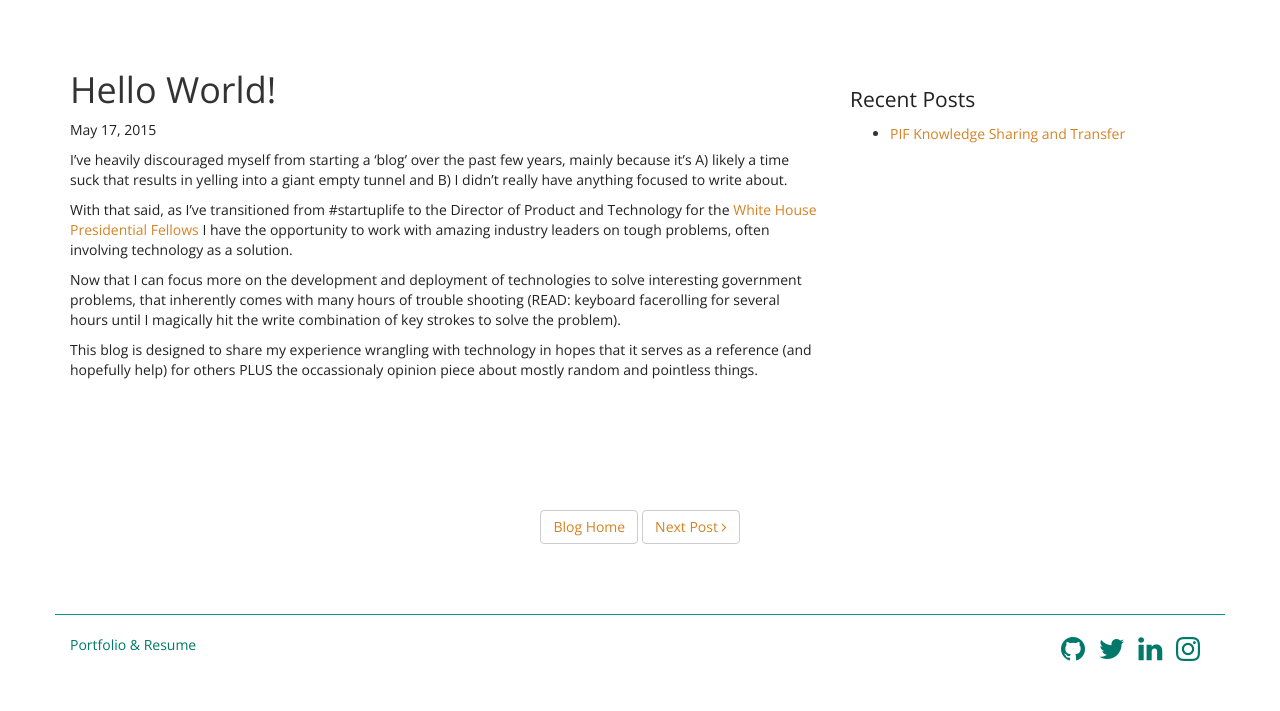
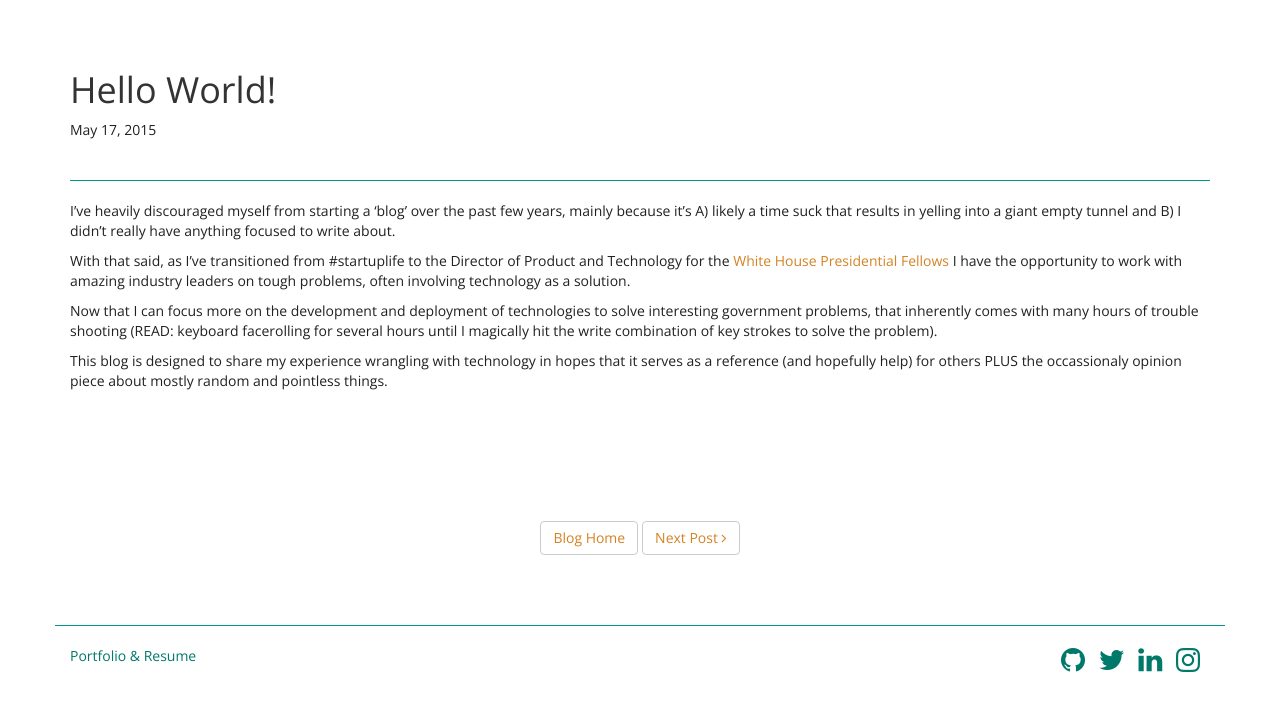
Before and after one commit to stroupaloop/stroupaloop-website, a Jekyll site: the page built from _posts/2015-05-17-hello-world.markdown, in a window 1280 px wide. Shown: the top 711 px of the page. Built offline with Jekyll 4.4.1, drawn with Linux system fonts in a browser that asks for light colours; nearby versions of some CDN libraries; comment, search, counter and statistics services are not loaded.

Commit message:
added in lazyYT execution, fixed footer in blog posts, added in some random js to footer, fixed some formatting

```diff
--- a/_includes/footer.html
+++ b/_includes/footer.html
@@ -15,3 +15,7 @@ m=s.getElementsByTagName(o)[0];a.async=1;a.src=g;m.parentNode.insertBefore(a,m)
 
 ga('create', 'UA-40197345-2', 'auto');
 ga('send', 'pageview');
+
+<script type="text/javascript">var switchTo5x=true;</script>
+<script type="text/javascript" src="http://w.sharethis.com/button/buttons.js"></script>
+<script type="text/javascript">stLight.options({publisher: "961e8696-4c7c-4cf0-b3be-c1810c1cd325", doNotHash: false, doNotCopy: false, hashAddressBar: false});</script>
--- a/_layouts/post.html
+++ b/_layouts/post.html
@@ -3,12 +3,21 @@ layout: default
 ---
 <div class="container" id="post">
 	<div class="row">
-		<div class="col-sm-8">
+		<div class="col-sm-12">
 			<header class="post-header">
 			  <h1 class="post-title">{{ page.title }}</h1>
-			  <p class="post-meta">{{ page.date | date: "%b %-d, %Y" }}{% if page.author %} • {{ page.author }}{% endif %}{% if page.meta %} • {{ page.meta }}{% endif %}</p>
+			  <p class="post-meta">
+			  	{{ page.date | date: "%b %-d, %Y" }}{% if page.author %} • {{ page.author }}{% endif %}{% if page.meta %} • {{ page.meta }}{% endif %}
+			  	<br/>
+			  	<br/>
+			  	<span class='st_facebook_large' displayText='Facebook'></span>
+					<span class='st_twitter_large' displayText='Tweet'></span>
+					<span class='st_linkedin_large' displayText='LinkedIn'></span>
+					<span class='st_googleplus_large' displayText='Google +'></span>
+					<span class='st_email_large' displayText='Email'></span>
+			  </p>
 			</header>
-
+			<hr/>
 			<article class="post-content">
 			  {{ content }}
 			  <br/>
@@ -26,14 +35,6 @@ layout: default
 				</script>
 				<noscript>Please enable JavaScript to view the <a href="https://disqus.com/?ref_noscript" rel="nofollow">comments powered by Disqus.</a></noscript>
 			</article>
-		</div>
-		<div class="col-sm-4 hidden-xs" id="recent-posts">
-			<h4>Recent Posts</h4>
-			<ul>
-			{% for post in site.related_posts limit:10 %}
-	      <li><a href="{{ site.url }}/{{ post.url }}">{{ post.title }}</a></li>
-	    {% endfor %}
-	  	</ul>
 		</div>
 	</div>
 	<div class="row" id="blog-nav">
@@ -53,13 +54,13 @@ layout: default
 <div class="container" id="post-footer">
 	<div class="row">
 		<hr/>
-		<div class="col-sm-6">
+		<div class="col-sm-6" id="post-footer-left">
 			<ul>
 				<li><a href="{{ site.url }}">Portfolio &amp; Resume</a></li>
 			</ul>
 		</div>
-		<div class="col-sm-6">
-			<ul class="pull-right">
+		<div class="col-sm-6" id="post-footer-right">
+			<ul>
 				<li><a href="http://github.com/stroupaloop" target="_blank"><i class="fa fa-github fa-2x"></i></a></li>
 				<li><a href="http://twitter.com/stroupaloop" target="_blank"><i class="fa fa-twitter fa-2x"></i></a></li>
 				<li><a href="http://linkedin.com/in/andrewstroup" target="_blank"><i class="fa fa-linkedin fa-2x"></i></a></li>
--- a/_sass/_layout.scss
+++ b/_sass/_layout.scss
@@ -372,6 +372,9 @@ fieldset[disabled] .btn-bluegrey.active {
       padding-right:10px;
     }
   }
+  #post-footer-right{
+    text-align:right;
+  }
 }
 
 /* Large devices (large desktops, 1200px and up) */
@@ -488,4 +491,9 @@ fieldset[disabled] .btn-bluegrey.active {
       padding-top:10px;
     }
   }
+  #post-footer{
+    #post-footer-left, #post-footer-right{
+      text-align:center;
+    }
+  }
 }
--- a/blog.html
+++ b/blog.html
@@ -19,13 +19,13 @@ title: Blog
 <div class="container" id="post-footer">
 	<div class="row">
 		<hr/>
-		<div class="col-sm-6">
+		<div class="col-sm-6" id="post-footer-left">
 			<ul>
 				<li><a href="{{ site.url }}">Portfolio &amp; Resume</a></li>
 			</ul>
 		</div>
-		<div class="col-sm-6">
-			<ul class="pull-right">
+		<div class="col-sm-6" id="post-footer-right">
+			<ul>
 				<li><a href="http://github.com/stroupaloop" target="_blank"><i class="fa fa-github fa-2x"></i></a></li>
 				<li><a href="http://twitter.com/stroupaloop" target="_blank"><i class="fa fa-twitter fa-2x"></i></a></li>
 				<li><a href="http://linkedin.com/in/andrewstroup" target="_blank"><i class="fa fa-linkedin fa-2x"></i></a></li>
--- a/index.html
+++ b/index.html
@@ -632,7 +632,11 @@ layout: default
                       <h4 class="modal-title" id="{{ project.id }}-label"><strong>Project Details</strong></h4>
                     </div>
                     <div class="modal-body">
-                      {% if project.media_type == 'video' %}
+                      {% if project.media_type == 'youtube' %}
+                        <div class="embed-responsive embed-responsive-16by9">
+                          <div class="js-lazyYT" data-youtube-id="{{ project.media }}"></div>
+                        </div>
+                      {% elsif project.media_type == 'vimeo' %}
                         <div class="embed-responsive embed-responsive-16by9">
                           <iframe src="{{ project.media }}" frameborder="0" allowfullscreen></iframe>
                         </div>
```
